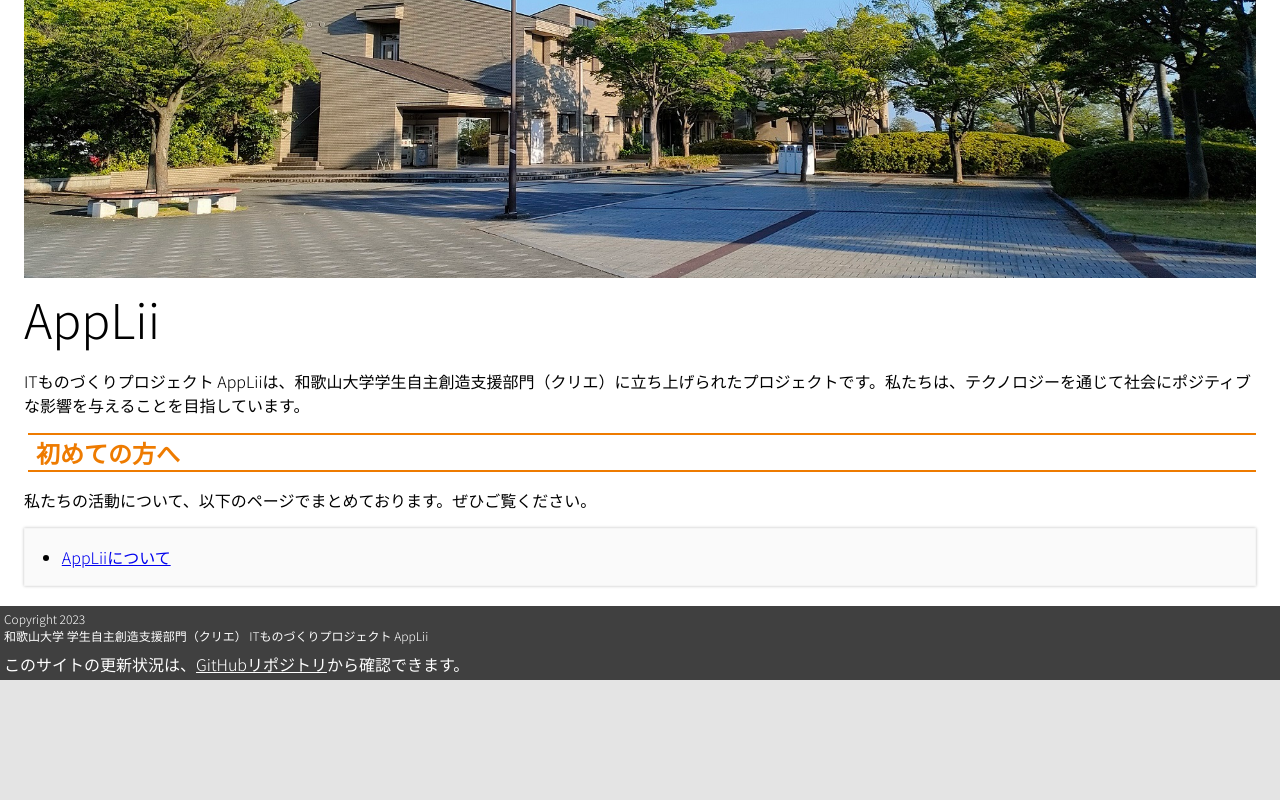
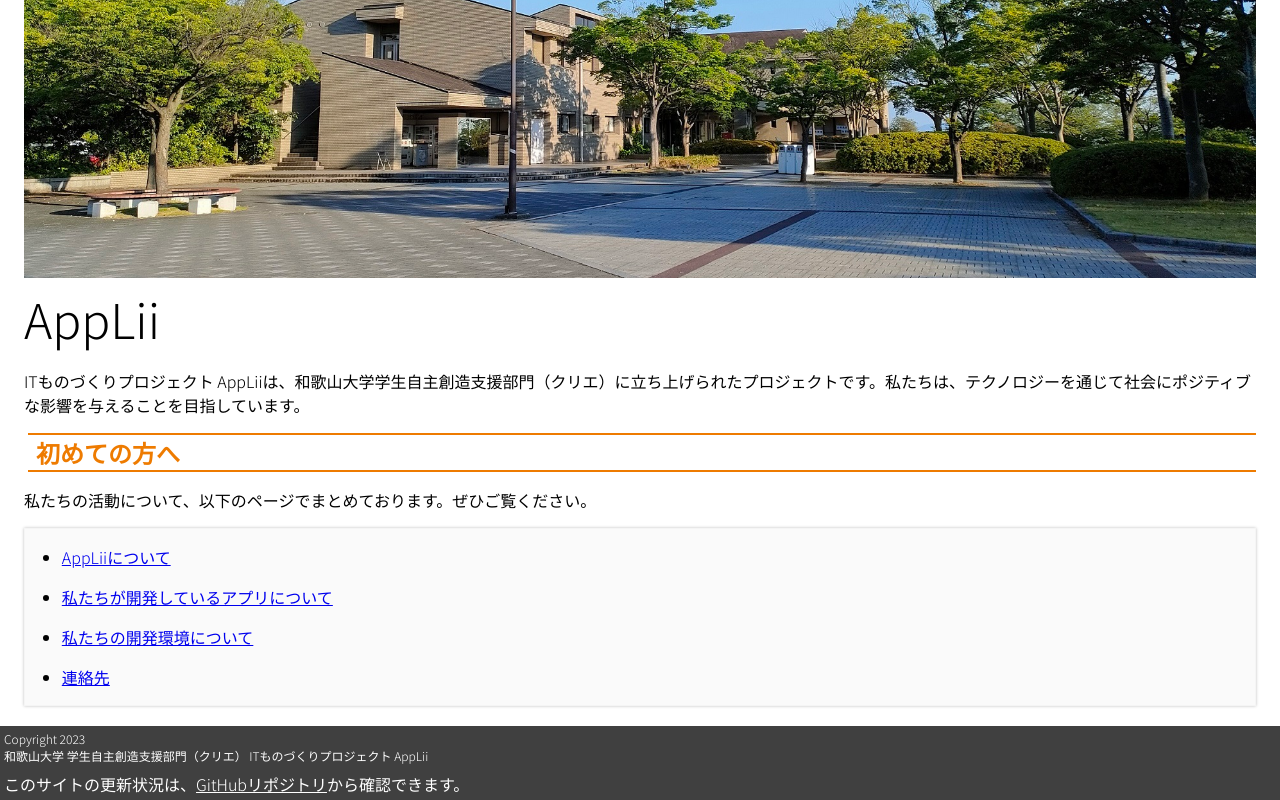
Before and after one commit to AppLii/AppLii.github.io, a Nuxt app: page / in a window 1280 px wide. Shown: the part 352-1152 px from the top of the page. Before the commit the page ends 1032 px from the top, so only its background shows below. Built offline with nearby package versions, Linux system fonts and the light colour scheme; a web font is replaced by a local one.

Commit message:
トップページにリンクを追加

```diff
--- a/pages/index.vue
+++ b/pages/index.vue
@@ -14,6 +14,9 @@
         <p>私たちの活動について、以下のページでまとめております。ぜひご覧ください。</p>
         <ul>
             <li><a href="/pages/about-us">AppLiiについて</a></li>
+            <li><a href="/pages/about-cafe-app">私たちが開発しているアプリについて</a></li>
+            <li><a href="/pages/about-dev">私たちの開発環境について</a></li>
+            <li><a href="/pages/contact">連絡先</a></li>
         </ul>
     </div>
 </template>
```
